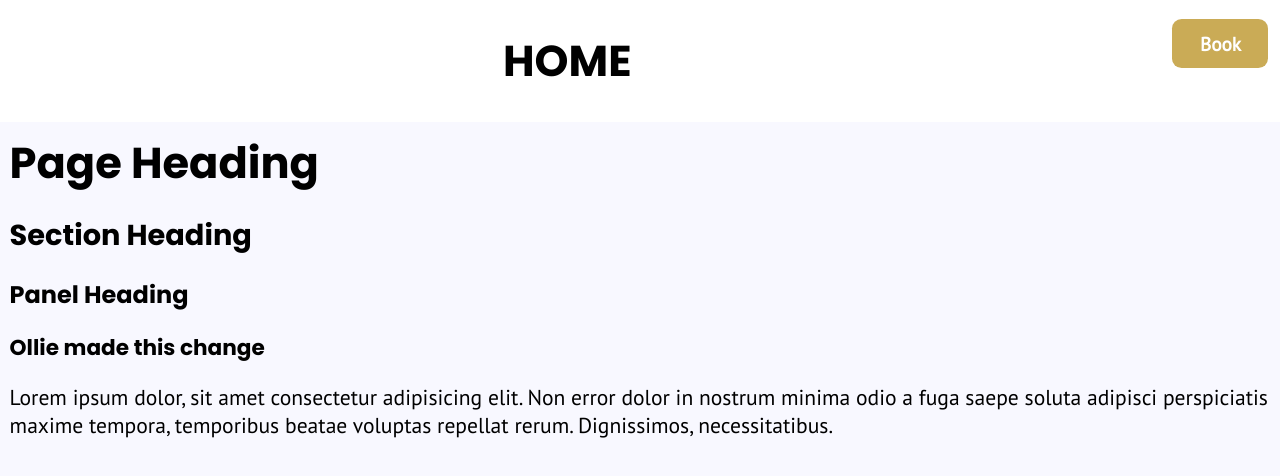
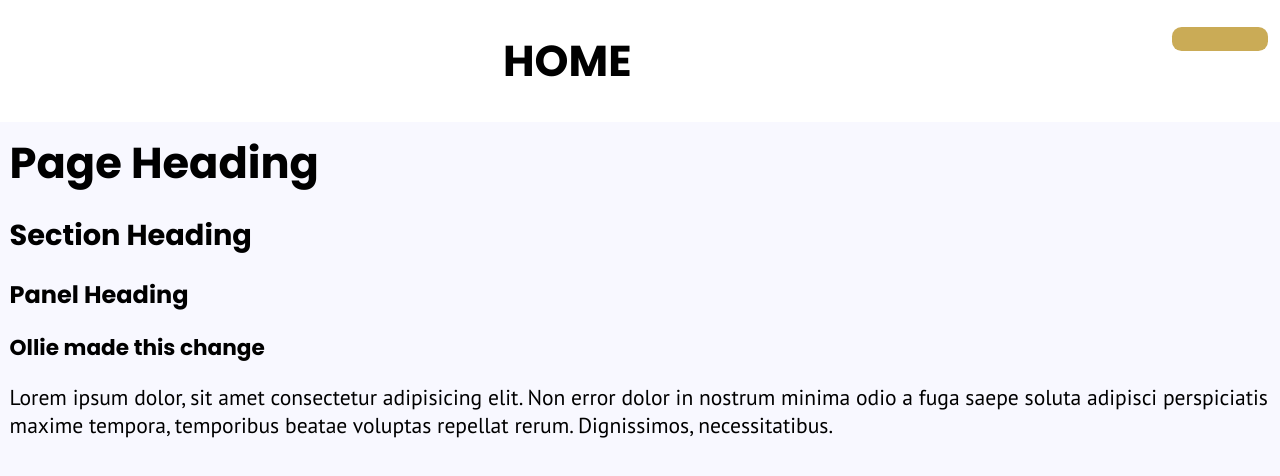
Before and after one commit to nology-tech/verde-client-project, a React (Vite) app: page / in a window 1280 px wide. Shown: the top 476 px of the page. Built offline with nearby package versions, Linux system fonts and the light colour scheme.

Commit message:
Added button inside the header and props for the button

```diff
--- a/src/components/Header/Header.tsx
+++ b/src/components/Header/Header.tsx
@@ -7,19 +7,31 @@ type HeaderProps = {
   variant: "light" | "dark";
   onClick: () => void;
   buttonOption: boolean;
-
+  buttonLabel: string;
+  buttonVariant: "yellow" | "purple";
 };
 
-const Header = ({ title, variant, onClick, buttonOption }: HeaderProps) => {
+const Header = ({
+  title,
+  variant,
+  onClick,
+  buttonOption,
+  buttonLabel,
+  buttonVariant,
+}: HeaderProps) => {
   return (
     <div className={`header header--${variant}`}>
       <img src={logo} className="header__logo" alt="logo" />
       <h1 className="header__title">{title}</h1>
-      {}
-      <div className="header__button">
-      <Button label="Book" variant="yellow"  onClick={onClick}/>
-
-      </div>
+      {buttonOption && (
+        <div className="header__button">
+          <Button
+            label={buttonLabel}
+            variant={buttonVariant}
+            onClick={onClick}
+          />
+        </div>
+      )}
     </div>
   );
 };
--- a/src/pages/Home/Home.tsx
+++ b/src/pages/Home/Home.tsx
@@ -4,7 +4,14 @@ import Layout from "../../components/Layout/Layout";
 const Home = () => {
   return (
     <Layout>
-      <Header title="HOME" variant="dark" />
+      <Header
+        title="HOME"
+        variant="dark"
+        onClick={() => {}}
+        buttonOption={true}
+        buttonLabel=""
+        buttonVariant={"yellow"}
+      />
       <h1>Page Heading</h1>
       <h2>Section Heading</h2>
       <h3>Panel Heading</h3>
```
